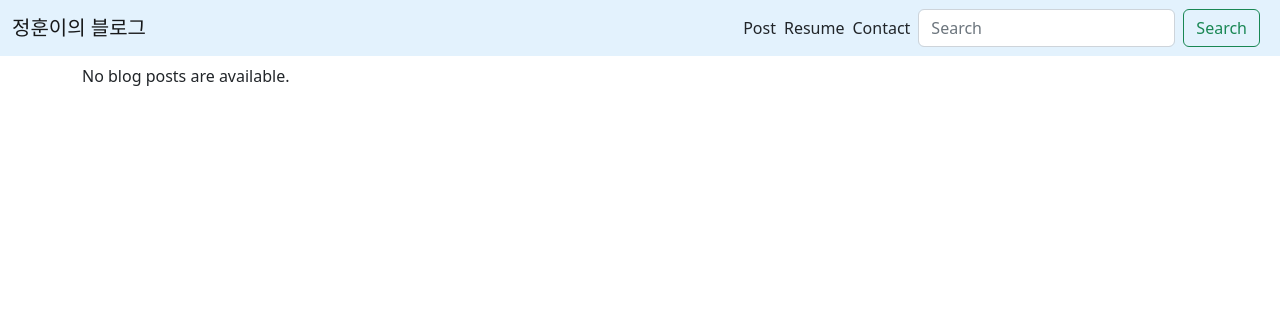
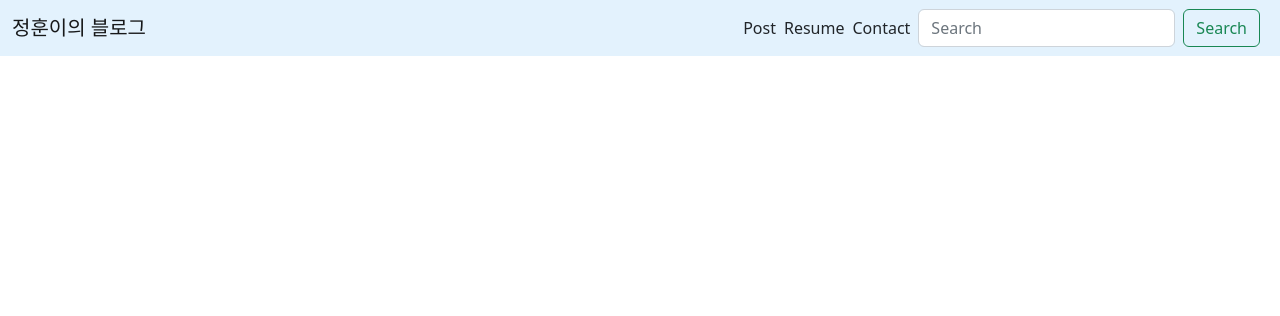
Before and after one commit to j3onghoon/blog, a Django app: template j3onghoon/blog/templates/blog/index.html in a window 1280 px wide. Shown: the top 316 px of the page. Run offline with Django 3.2, Linux system fonts and the light colour scheme; the template is opened without the code that fills it, so the values that code supplies are empty; some libraries are stand-ins or nearby versions.

Commit message:
게시글이 이제 항상 있기 때문에 필요없는 코드 삭제

```diff
--- a/j3onghoon/blog/templates/blog/index.html
+++ b/j3onghoon/blog/templates/blog/index.html
@@ -1,7 +1,6 @@
 {% extends "blog/base.html" %}
 
 {% block content %}
-  {% if latest_post_list %}
   {% for post in latest_post_list %}
     <div class="card mt-2">
       {{ post.title }}
@@ -17,7 +16,4 @@
       {% endif %}
     </div>
   {% endfor %}
-  {% else %}
-    <p>No blog posts are available.</p>
-  {% endif %}
 {% endblock %}
```
Lines whose indentation alone changed are shown as unchanged.
